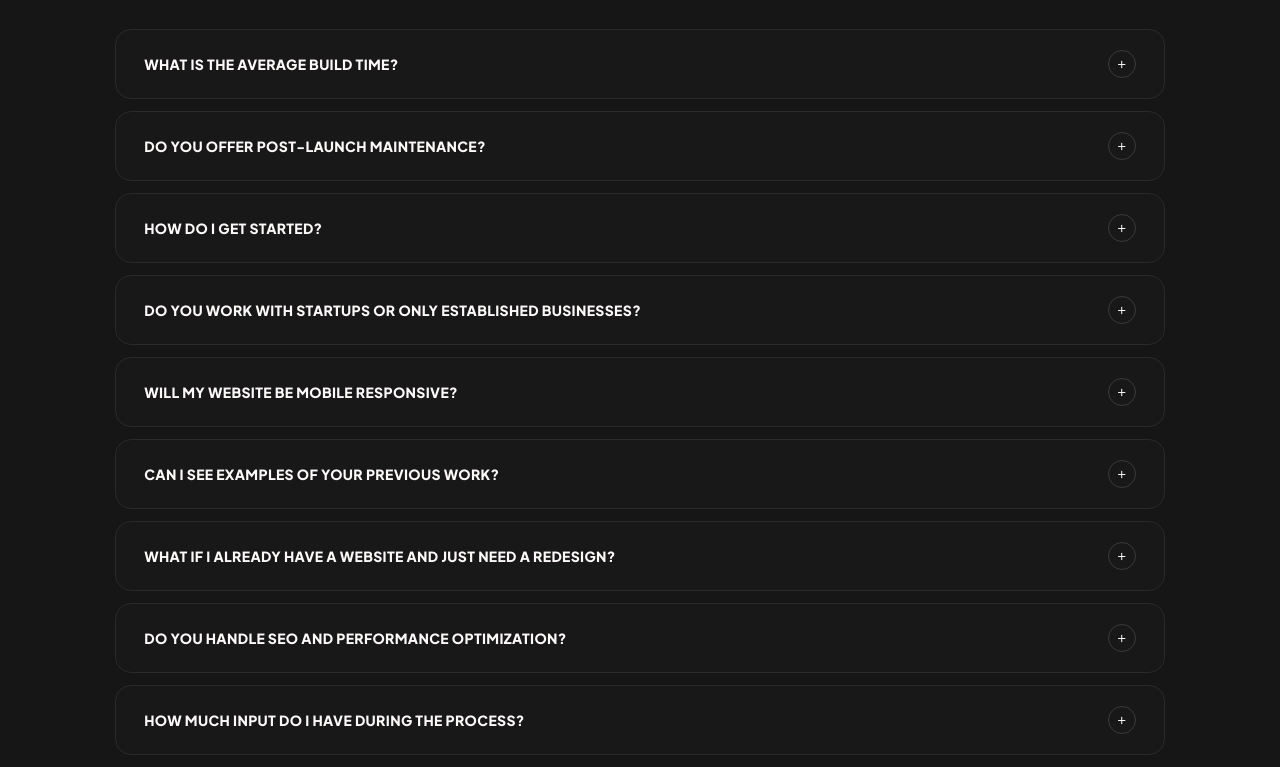
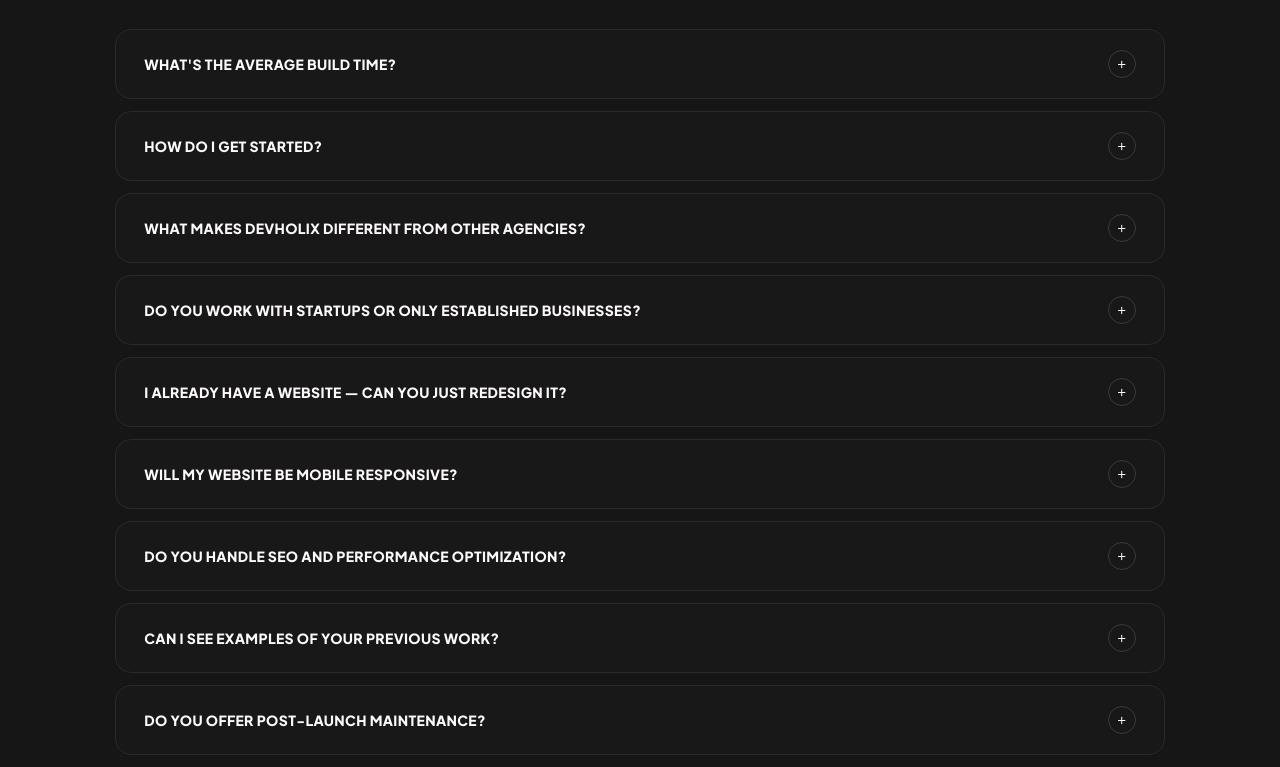
Before and after one commit to A8dullah-781/Climbex, a React (Vite) app: page / in a window 1280 px wide. Shown: the part 6440-7207 px from the top of the page. Built offline with nearby package versions, Linux system fonts and the light colour scheme.

Commit message:
we are done

```diff
--- a/components/Faqs.jsx
+++ b/components/Faqs.jsx
@@ -2,46 +2,59 @@ import React, { useState, useRef, useEffect, useCallback } from 'react'
 
 const faqs = [
   {
-    q: "WHAT IS THE AVERAGE BUILD TIME?",
-    a: "Most projects are delivered within 2–4 weeks depending on scope. Launch Pad projects typically ship in 10–14 days. Elite Builds with custom functionality may take 3–6 weeks. You'll always get a clear timeline before we start."
+    q: "What's the average build time?",
+    a: "Most projects ship in 2–4 weeks depending on scope. Launch Pad projects typically deliver in 10–14 days. Elite Builds with custom functionality may take 3–6 weeks. You'll always get a clear timeline before we start — no guessing."
   },
   {
-    q: "DO YOU OFFER POST-LAUNCH MAINTENANCE?",
-    a: "Yes. We offer ongoing retainer packages for clients who need continuous updates, performance monitoring, and feature additions. Think of us as your long-term engineering partner, not just a one-time vendor."
+    q: "How do I get started?",
+    a: "Book a free discovery call. We'll understand your goals, walk you through the process, and recommend the right engagement. No sales pressure — just an honest conversation about whether we're the right fit."
   },
   {
-    q: "HOW DO I GET STARTED?",
-    a: "Book a free discovery call. We'll understand your goals, walk you through the process, and propose the right engagement. No sales pressure — just clarity on whether we're the right fit for each other."
+    q: "What makes Devholix different from other agencies?",
+    a: "We don't use templates, generic layouts, or recycled code. Every project is engineered from scratch with a focus on speed, design quality, and conversion. We treat your business like it's our own — and the work reflects that."
   },
   {
-    q: "DO YOU WORK WITH STARTUPS OR ONLY ESTABLISHED BUSINESSES?",
+    q: "Do you work with startups or only established businesses?",
     a: "Both. Our Launch Pad plan is built for founders and early-stage startups who need to move fast. Our Elite Build is for established businesses that need a premium digital presence. We meet you where you are."
   },
   {
-    q: "WILL MY WEBSITE BE MOBILE RESPONSIVE?",
-    a: "100%. Every single thing we build is fully responsive across all devices and screen sizes. We test on mobile, tablet, and desktop before any delivery — it's non-negotiable for us."
+    q: "I already have a website — can you just redesign it?",
+    a: "That's one of our most common engagements. We audit your existing site, identify what's costing you conversions, and rebuild it with precision. Old brand, new performance."
   },
   {
-    q: "CAN I SEE EXAMPLES OF YOUR PREVIOUS WORK?",
+    q: "Will my website be mobile responsive?",
+    a: "100%. Everything we build is fully responsive across all devices and screen sizes. We test on mobile, tablet, and desktop before any delivery — it's non-negotiable."
+  },
+  {
+    q: "Do you handle SEO and performance optimization?",
+    a: "Yes. Every project ships with clean semantic HTML, optimized assets, fast load times, and proper meta structure. For deeper SEO strategy and content, we offer that as an add-on."
+  },
+  {
+    q: "Can I see examples of your previous work?",
     a: "Absolutely. We have a curated portfolio of live projects across industries. Book a call and we'll walk you through case studies relevant to your niche so you can see exactly what to expect."
   },
   {
-    q: "WHAT IF I ALREADY HAVE A WEBSITE AND JUST NEED A REDESIGN?",
-    a: "That's one of our most common engagements. We audit your existing site, identify what's costing you conversions, and rebuild it with precision. Old brand, new performance."
+    q: "Do you offer post-launch maintenance?",
+    a: "Yes. We offer ongoing retainer packages for clients who need continuous updates, performance monitoring, and feature additions. Think of us as your long-term engineering partner, not a one-time vendor."
   },
   {
-    q: "DO YOU HANDLE SEO AND PERFORMANCE OPTIMIZATION?",
-    a: "Yes. Every project ships with clean semantic HTML, optimized assets, fast load times, and proper meta structure. For deeper SEO strategy and content, we offer that as an add-on service."
-  },
-  {
-    q: "HOW MUCH INPUT DO I HAVE DURING THE PROCESS?",
-    a: "A lot. We run collaborative checkpoints at design, development, and pre-launch stages. You're never in the dark — you'll always know exactly where we are and have the chance to give feedback."
-  },
-  {
-    q: "WHAT MAKES DEVHOLIX DIFFERENT FROM OTHER AGENCIES?",
-    a: "We don't use templates, generic layouts, or recycled code. Every project is engineered from scratch with a focus on speed, design quality, and conversion. We treat your business like it's our own."
+    q: "How much input do I have during the process?",
+    a: "A lot. We run collaborative checkpoints at design, development, and pre-launch stages. You'll always know exactly where we are and have the chance to give feedback — you're never in the dark."
   },
 ]
+
+const faqSchema = {
+  "@context": "https://schema.org",
+  "@type": "FAQPage",
+  "mainEntity": faqs.map(({ q, a }) => ({
+    "@type": "Question",
+    "name": q,
+    "acceptedAnswer": {
+      "@type": "Answer",
+      "text": a
+    }
+  }))
+}
 
 const MagneticButton = ({ children, className, onClick }) => {
   const btnRef = useRef(null)
@@ -207,6 +220,17 @@ const Faqs = () => {
   const [headerRef, headerInView] = useInView(0.2)
   const [ctaRef, ctaInView] = useInView(0.2)
 
+  useEffect(() => {
+    const script = document.createElement('script')
+    script.type = 'application/ld+json'
+    script.id = 'faq-schema'
+    script.text = JSON.stringify(faqSchema)
+    const existing = document.getElementById('faq-schema')
+    if (existing) existing.remove()
+    document.head.appendChild(script)
+    return () => document.getElementById('faq-schema')?.remove()
+  }, [])
+
   const toggle = (i) => setOpen(open === i ? null : i)
 
   const scrollToContact = () => {
```
